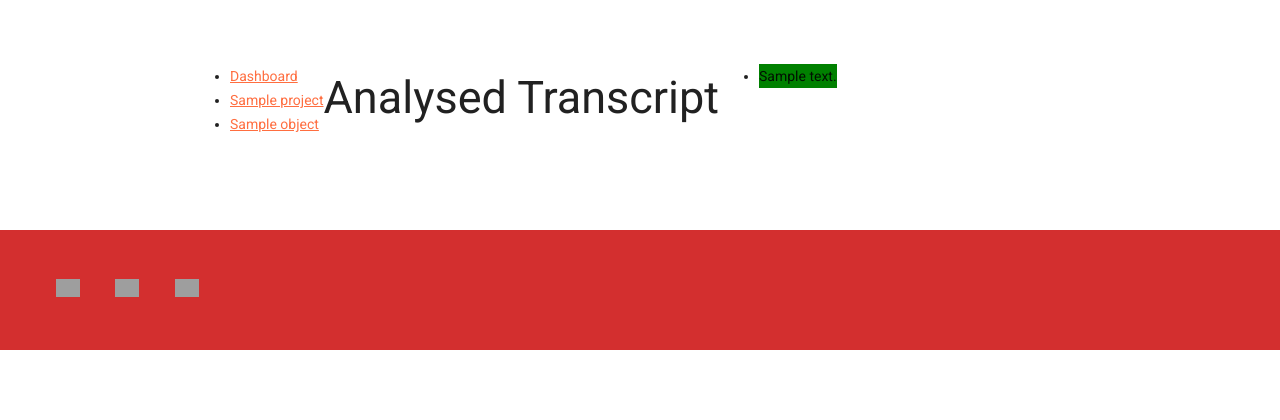
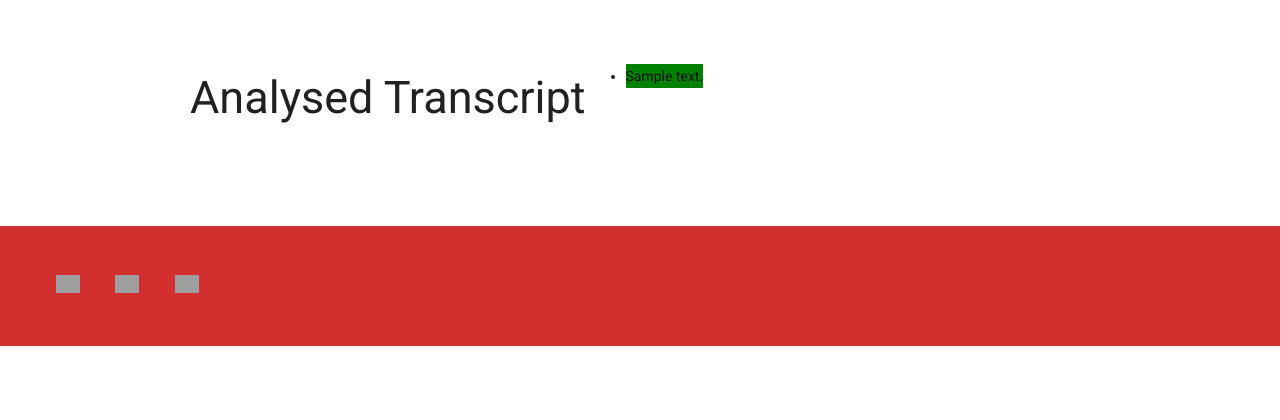
Before and after one commit to robcharlwood/you-judge, a Django app: template templates/video_transcript.html in a window 1280 px wide. Shown: the part 128-548 px from the top of the page. Run offline with Django 3.2, Linux system fonts and the light colour scheme; the template is opened without the code that fills it: most values are stand-ins (such as "Sample title", 1, 10 or a date in 2020); grey boxes are pictures that could not be loaded.

Commit message:
Removed old temporary breadcrumbs

```diff
--- a/templates/video_transcript.html
+++ b/templates/video_transcript.html
@@ -9,12 +9,6 @@
 {% endblock breadcrumbs %}
 
 {% block content %}
-    <ul>
-        <li><a href="{% url 'dashboard:dashboard' %}">Dashboard</a></li>
-        <li><a href="{% url 'dashboard:project_view' object.project_id %}">{{ object.project.name }}</a></li>
-        <li><a href="{% url 'dashboard:video_view' object.project_id object.pk %}">{{ object.name }}</a></li>
-    </ul>
-
     {% if object.analyzed_transcript %}
     <h2>Analysed Transcript</h2>
         <ul>
```
